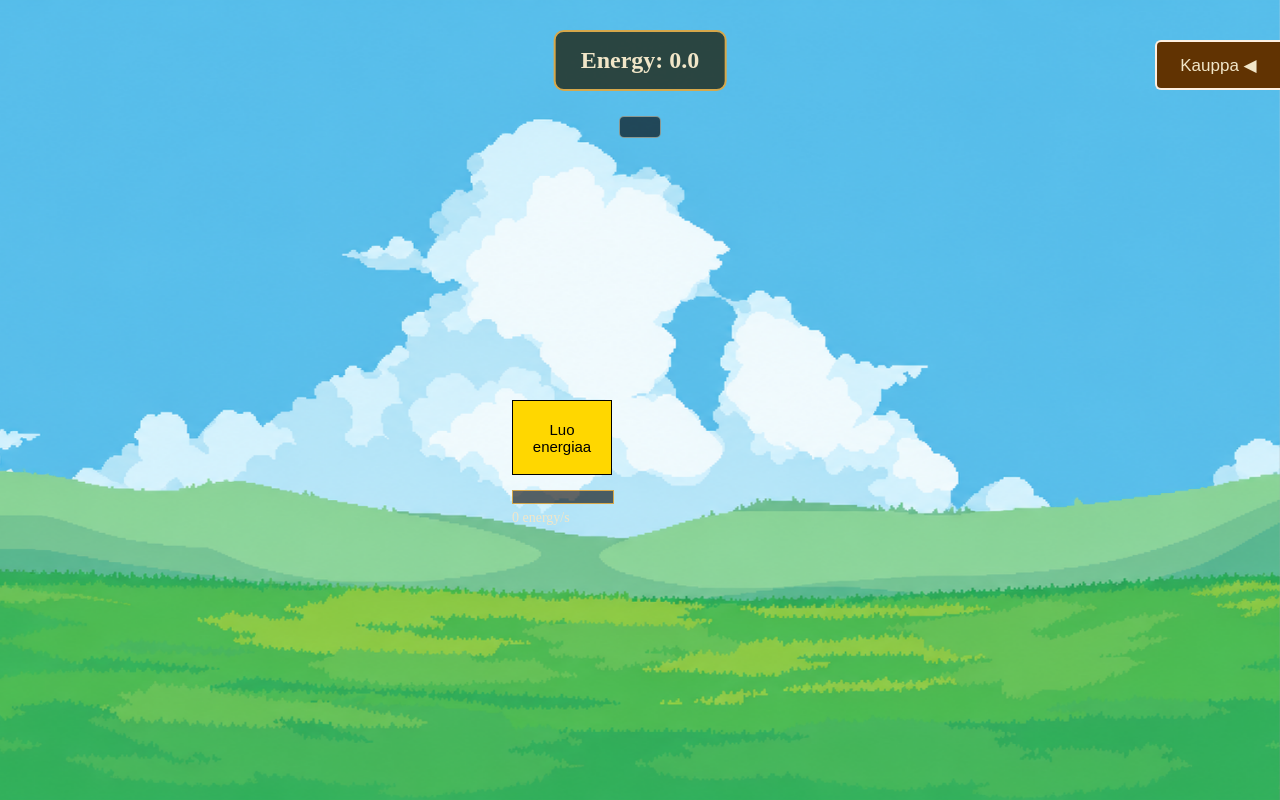
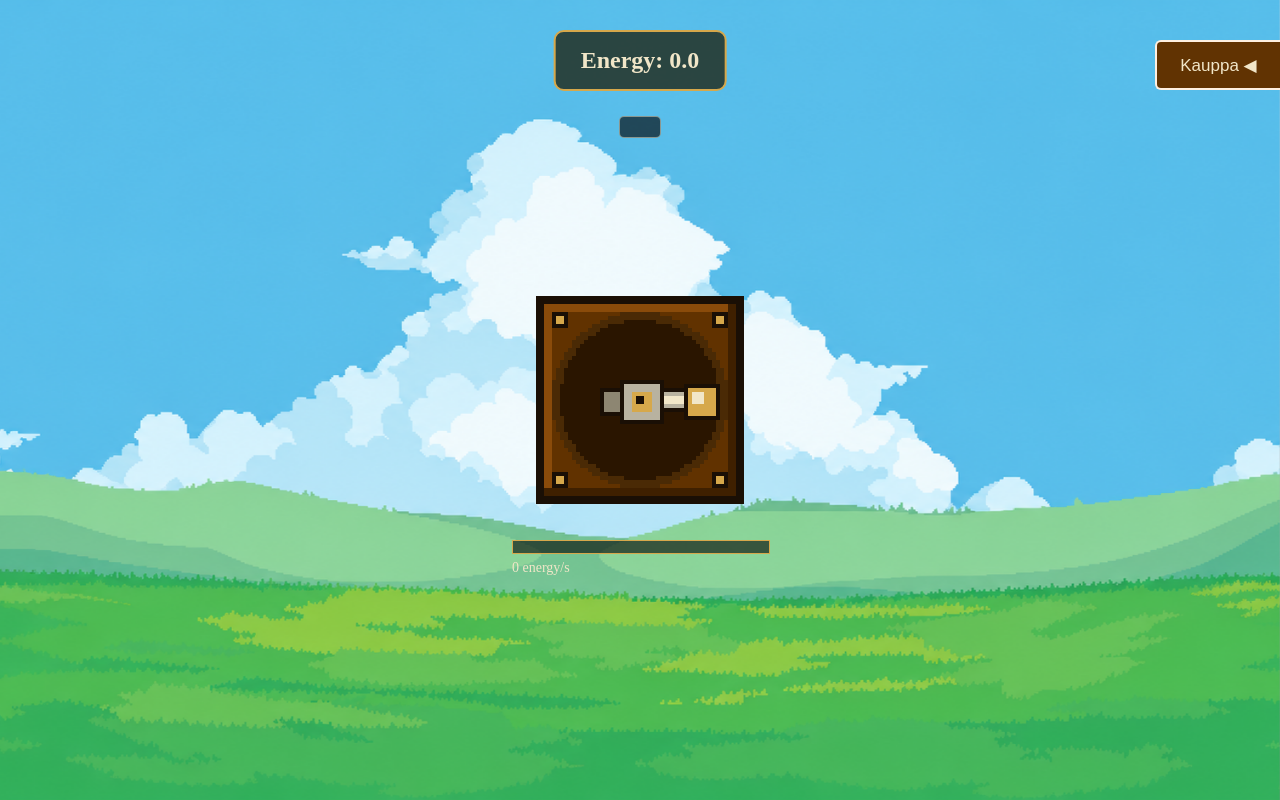
Before and after one commit to Akseliran/kestavakehitysclicker, a plain HTML site: page Pelisivu_testi/index.html in a window 1280 px wide. Drawn offline with Linux system fonts and the light colour scheme; no server answers.

Commit message:
Hand cranck lisäys

```diff
--- a/Pelisivu_testi/index.html
+++ b/Pelisivu_testi/index.html
@@ -76,7 +76,9 @@
     <div class="charge-bar"><div class="charge-fill" id="charge-fill"></div></div>
     <p id="eps-display" class="eps-display">0 energy/s</p>
 
-    <button class="Nappi" id="main-button">Luo energiaa</button>
+    <button class="Nappi crank-btn" id="main-button" aria-label="Crank">
+    <canvas id="crank" width="64" height="64"></canvas>
+    </button>
 
 </body>
 </html>
--- a/Pelisivu_testi/script.js
+++ b/Pelisivu_testi/script.js
@@ -1,16 +1,29 @@
-
+// ================= ELEMENTS =================
 const energyEl = document.getElementById("energy");
 const messageEl = document.getElementById("message");
-
-// Update energy display
 const chargeFill = document.getElementById("charge-fill");
 const epsEl = document.getElementById("eps-display");
+const mainButton = document.getElementById("main-button");
+
+// ================= CRANK SETTINGS (change these!) =================
+const MAX_SPIN_SPEED = 2.5;  // revolutions per second at a FULL charge
+const SPIN_SMOOTHING = 3;    // higher = reacts faster, lower = heavier flywheel feel
+const CLICK_KICK = 0.6;      // how far (in radians) each click jerks the handle
+const POLL_MS = 250;         // how often the game asks the server for updates
+
+// ================= CHARGE STATE =================
+let chargeLeft = 0;
+let chargeMax = 15;
+let lastSync = performance.now();
 
 function updateCharge(data) {
-    const pct = data.charge_max ? (data.charge_left / data.charge_max) * 100 : 0;
-    chargeFill.style.width = pct + "%";
+    if (data.charge_left === undefined) return;
+    chargeLeft = data.charge_left;
+    chargeMax = data.charge_max;
+    lastSync = performance.now();
 }
 
+// ================= STATUS =================
 async function refreshStatus() {
     try {
         const res = await fetch("/status");
@@ -27,11 +40,11 @@ async function refreshStatus() {
     }
 }
 
-// Open and close shop
+// ================= SHOP =================
 const shop = document.getElementById("shop");
 const shopToggle = document.getElementById("shop-toggle");
 
-shopToggle.addEventListener("click", function() {
+shopToggle.addEventListener("click", function () {
     shop.classList.toggle("open");
     shopToggle.classList.toggle("open");
 
@@ -50,12 +63,12 @@ const upgrades = [
     { id: "upgradeBtn6", endpoint: "/upgrade6" }
 ];
 
-upgrades.forEach(function(upgrade) {
+upgrades.forEach(function (upgrade) {
     const button = document.getElementById(upgrade.id);
 
     if (!button) return;
 
-    button.addEventListener("click", async function() {
+    button.addEventListener("click", async function () {
         try {
             const res = await fetch(upgrade.endpoint);
             const data = await res.json();
@@ -71,10 +84,112 @@ upgrades.forEach(function(upgrade) {
     });
 });
 
-// Main energy button
-const mainButton = document.getElementById("main-button");
+// ================= PIXEL HAND CRANK =================
+const crankCanvas = document.getElementById("crank");
+const ctx = crankCanvas.getContext("2d");
+ctx.imageSmoothingEnabled = false;
 
-mainButton.addEventListener("click", async function() {
+const CX = 32, CY = 32;      // centre of the 64x64 sprite
+const ARM = 15;              // arm length in pixels
+let angle = 0;
+let spin = 0;                // current speed in revolutions per second
+let lastFrame = performance.now();
+
+// Draw a square "pixel block" centred on x, y
+function px(x, y, size, color) {
+    ctx.fillStyle = color;
+    ctx.fillRect(Math.round(x - size / 2), Math.round(y - size / 2), size, size);
+}
+
+// Thick pixel line from the hub; each layer is a thinner, lighter pass on top
+function pixelLine(a, length, sizes, colors) {
+    for (let layer = 0; layer < sizes.length; layer++) {
+        for (let d = 0; d <= length; d += 0.5) {
+            px(CX + Math.cos(a) * d, CY + Math.sin(a) * d, sizes[layer], colors[layer]);
+        }
+    }
+}
+
+// Dark brown -> bright gold depending on charge (0 to 1)
+function glowColor(ratio) {
+    const from = [74, 42, 5], to = [255, 213, 74];
+    const c = from.map((v, i) => Math.round(v + (to[i] - v) * ratio));
+    return `rgb(${c[0]},${c[1]},${c[2]})`;
+}
+
+function drawHousing(ratio) {
+    // Box with outline and bevel
+    ctx.fillStyle = "#1a0f05"; ctx.fillRect(6, 6, 52, 52);
+    ctx.fillStyle = "#613200"; ctx.fillRect(8, 8, 48, 48);
+    ctx.fillStyle = "#8a4b0a"; ctx.fillRect(8, 8, 48, 2); ctx.fillRect(8, 8, 2, 48);
+    ctx.fillStyle = "#3f2000"; ctx.fillRect(8, 54, 48, 2); ctx.fillRect(54, 8, 2, 48);
+
+    // Corner bolts
+    for (const [bx, by] of [[11, 11], [51, 11], [11, 51], [51, 51]]) {
+        ctx.fillStyle = "#1a0f05"; ctx.fillRect(bx - 1, by - 1, 4, 4);
+        ctx.fillStyle = "#D6A84B"; ctx.fillRect(bx, by, 2, 2);
+    }
+
+    // Round dial whose rim glows with the charge
+    const glow = glowColor(ratio);
+    for (let y = 8; y < 56; y++) {
+        for (let x = 8; x < 56; x++) {
+            const d = Math.hypot(x + 0.5 - CX, y + 0.5 - CY);
+            if (d <= 22) {
+                ctx.fillStyle = d > 20 ? glow : "#2a1500";
+                ctx.fillRect(x, y, 1, 1);
+            }
+        }
+    }
+}
+
+function drawCrank() {
+    // Short counterweight on the opposite side
+    pixelLine(angle + Math.PI, 7, [7, 5], ["#1a0f05", "#8d8672"]);
+
+    // Main arm: outline, metal, highlight
+    pixelLine(angle, ARM, [6, 4, 2], ["#1a0f05", "#B8B2A0", "#F1E6C8"]);
+
+    // Gold handle knob at the end of the arm
+    const kx = CX + Math.cos(angle) * ARM;
+    const ky = CY + Math.sin(angle) * ARM;
+    px(kx, ky, 9, "#1a0f05");
+    px(kx, ky, 7, "#D6A84B");
+    px(kx - 1, ky - 1, 3, "#F1E6C8");
+
+    // Hub in the middle
+    px(CX, CY, 11, "#1a0f05");
+    px(CX, CY, 9, "#B8B2A0");
+    px(CX, CY, 5, "#D6A84B");
+    px(CX, CY, 2, "#1a0f05");
+}
+
+function animateCrank(now) {
+    const dt = Math.min((now - lastFrame) / 1000, 0.1);
+    lastFrame = now;
+
+    // Charge estimate that keeps draining between server updates
+    const estCharge = Math.max(0, chargeLeft - (now - lastSync) / 1000);
+    const ratio = chargeMax ? Math.min(1, estCharge / chargeMax) : 0;
+
+    // Ease the speed toward the target so it winds up and slows down smoothly
+    const targetSpin = ratio * MAX_SPIN_SPEED;
+    spin += (targetSpin - spin) * Math.min(1, dt * SPIN_SMOOTHING);
+    if (targetSpin === 0 && spin < 0.01) spin = 0;
+    angle += spin * Math.PI * 2 * dt;
+
+    ctx.clearRect(0, 0, 64, 64);
+    drawHousing(ratio);
+    drawCrank();
+
+    chargeFill.style.width = ratio * 100 + "%";
+    requestAnimationFrame(animateCrank);
+}
+
+// ================= MAIN BUTTON (THE CRANK) =================
+mainButton.addEventListener("click", async function () {
+    angle += CLICK_KICK;   // little jerk of the handle
+
     try {
         const res = await fetch("/click");
         if (!res.ok) throw new Error("Click request failed");
@@ -89,8 +204,7 @@ mainButton.addEventListener("click", async function() {
     }
 });
 
-// Automatically update energy
-setInterval(refreshStatus, 250);
-
-// Initial energy
+// ================= START =================
+requestAnimationFrame(animateCrank);
+setInterval(refreshStatus, POLL_MS);
 refreshStatus();
--- a/Pelisivu_testi/style.css
+++ b/Pelisivu_testi/style.css
@@ -176,6 +176,26 @@ body::before {
     background-color: goldenrod;
 }
 
+.crank-btn {
+    top: calc(50% - 128px);
+    width: 256px;
+    height: 256px;
+    padding: 0;
+    background: none;
+    border: none;
+    cursor: pointer;
+}
+
+.crank-btn:hover {
+    background: none;
+}
+
+#crank {
+    width: 100%;
+    height: 100%;
+    image-rendering: pixelated;
+}
+
 .energy-display {
     position: absolute;
     top: 30px;
@@ -211,9 +231,9 @@ body::before {
 
 .charge-bar {
     position: absolute;
-    top: calc(50% + 90px);
+    top: calc(50% + 140px);
     left: 40%;
-    width: 100px;
+    width: 256px;
     height: 12px;
 
     background-color: rgba(0, 0, 0, 0.6);
@@ -225,12 +245,11 @@ body::before {
     width: 0%;
     height: 100%;
     background-color: gold;
-    transition: width 0.25s linear;
 }
 
 .eps-display {
     position: absolute;
-    top: calc(50% + 110px);
+    top: calc(50% + 160px);
     left: 40%;
     margin: 0;
     font-size: 14px;
```
